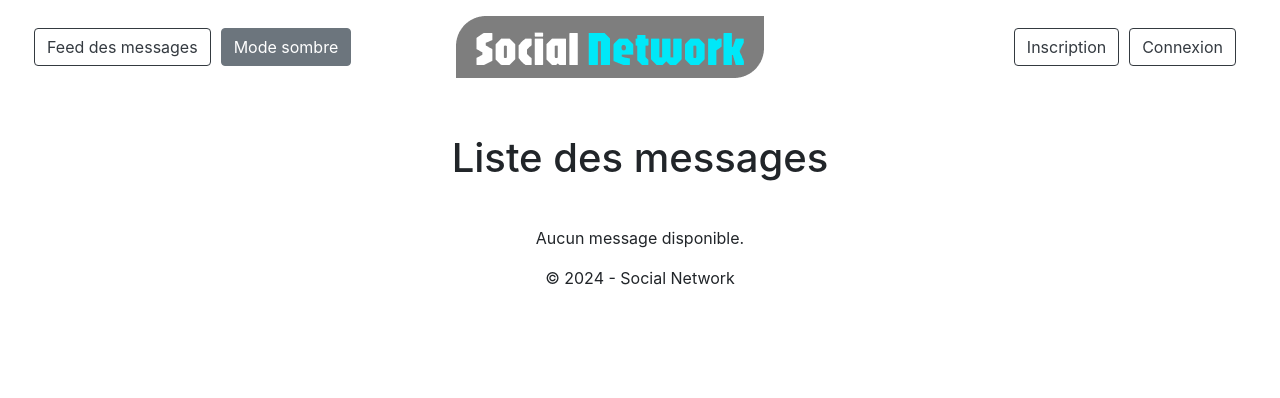
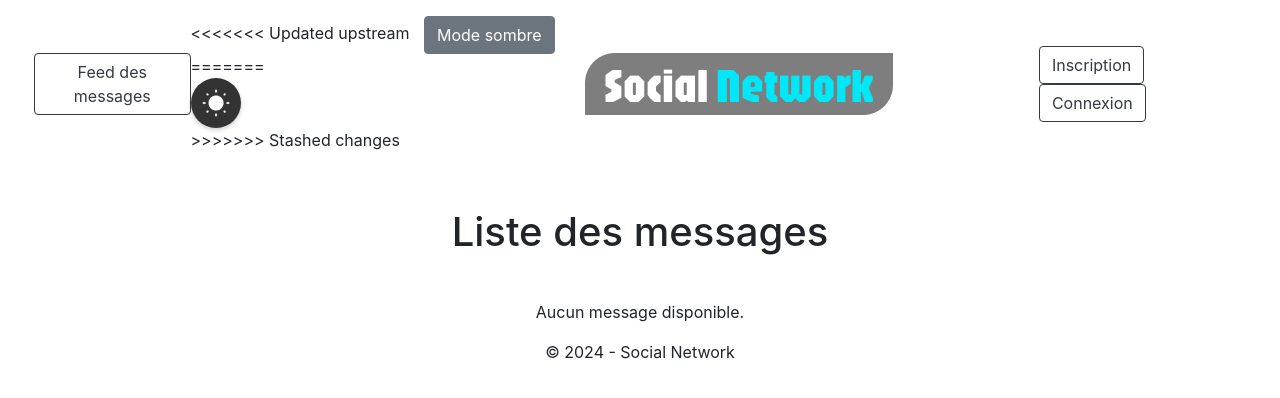
Before and after one commit to Wiiinterz/ControlePHP, a PHP site: page /index.php?c=moon in a window 1280 px wide. Shown: the top 398 px of the page. Run offline with PHP 8.4, Linux system fonts and the light colour scheme; data that the repository does not hold is empty; some libraries are stand-ins or nearby versions.

Commit message:
Changement dark theme

```diff
--- a/Views/header.php
+++ b/Views/header.php
@@ -24,7 +24,13 @@
                 </li>
             <?php } ?>
             <li>
+<<<<<<< Updated upstream
                 <button id="theme-toggle" class="btn btn-secondary boutons_nav">Mode sombre</button>
+=======
+                <div class="theme-toggle">
+                  <img id="theme-icon" src="sun.png" alt="Mode clair" class="theme-icon">
+                </div>
+>>>>>>> Stashed changes
             </li>
 
 
--- a/style.css
+++ b/style.css
@@ -42,6 +42,32 @@
     margin-right: 11%;
 }
 
+.theme-toggle {
+    display: flex;
+    align-items: center;
+    justify-content: center;
+    width: 50px;
+    height: 50px;
+    cursor: pointer;
+    border-radius: 50%;
+    background-color: #333;
+    transition: background-color 0.3s ease;
+    box-shadow: 0 2px 4px rgba(0, 0, 0, 0.2);
+}
+
+.theme-icon {
+    width: 30px;
+    height: 30px;
+    transition: transform 0.3s ease, opacity 0.3s ease;
+}
+
+body.dark-theme .theme-toggle {
+    background-color: #333;
+}
+
+body.dark-theme .theme-icon {
+    transform: rotate(360deg);
+}
 
 
 
--- a/theme.js
+++ b/theme.js
@@ -10,22 +10,31 @@
     if (parts.length === 2) return parts.pop().split(';').shift();
     return null;
 }
+function updateThemeIcon(theme) {
+    const themeIcon = document.getElementById('theme-icon');
+    if (theme === 'dark') {
+        themeIcon.src = 'moon.png';
+        themeIcon.alt = 'Mode sombre';
+    } else {
+        themeIcon.src = 'sun.png';
+        themeIcon.alt = 'Mode clair';
+    }
+}
 
 function applyTheme(theme) {
+    const body = document.body;
     if (theme === 'dark') {
-        document.body.classList.add('dark-theme');
-        document.querySelectorAll('button').forEach(button => button.classList.add('dark-theme'));
-        document.getElementById('theme-toggle').textContent = 'Mode clair';
+        body.classList.add('dark-theme');
     } else {
-        document.body.classList.remove('dark-theme');
-        document.querySelectorAll('button').forEach(button => button.classList.remove('dark-theme'));
-        document.getElementById('theme-toggle').textContent = 'Mode sombre';
+        body.classList.remove('dark-theme');
     }
+    updateThemeIcon(theme);
 }
+
 const savedTheme = getCookie('theme');
 applyTheme(savedTheme || 'light');
 
-document.getElementById('theme-toggle').addEventListener('click', () => {
+document.querySelector('.theme-toggle').addEventListener('click', () => {
     const currentTheme = document.body.classList.contains('dark-theme') ? 'dark' : 'light';
     const newTheme = currentTheme === 'dark' ? 'light' : 'dark';
     setCookie('theme', newTheme, 30);
```
Also changed, not shown: moon.png (added), sun.png (added).
